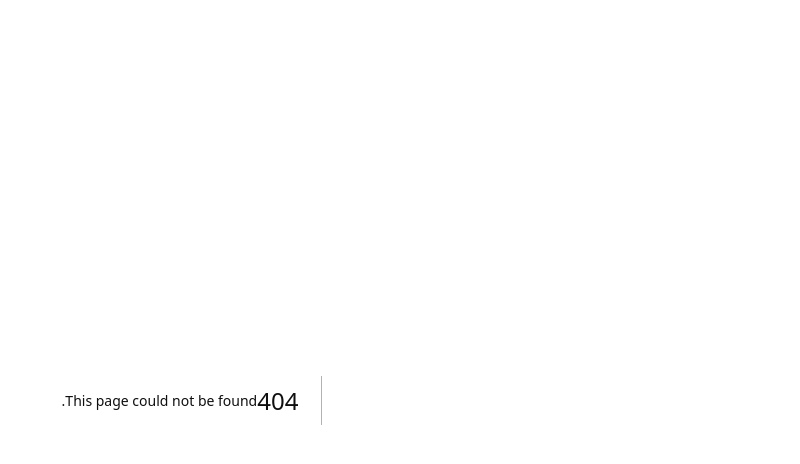
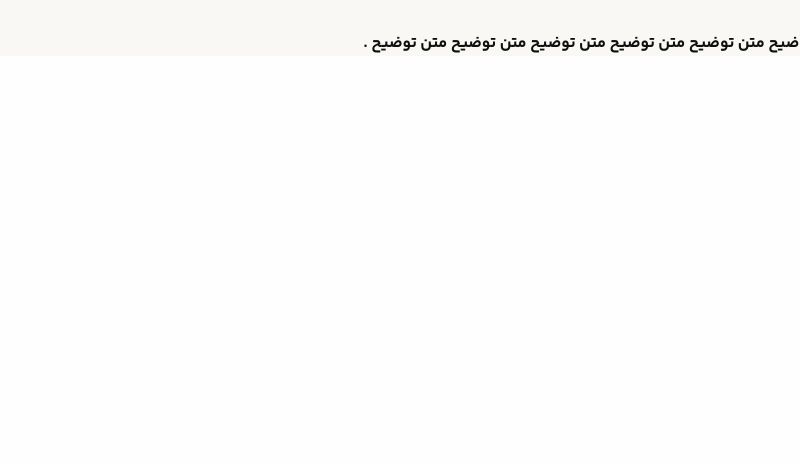
Before and after one commit to zahrabakhshandeh/Healthcare-Monitoring-Diet, a Next.js app: page /userPanel in a window 1280 px wide. Before the commit this address had no page. Shown: the top 464 px of the page, without its empty margins (480-1280 px from the left). Built offline with nearby package versions, Linux system fonts and the light colour scheme.

Commit message:
Add styles and grid for userPanel Page. Add tailwind classes to component QuicklinkBox. Add Fonts to this Branch Too. Add Grid to Page userPanel.

```diff
--- a/src/app/globals.css
+++ b/src/app/globals.css
@@ -16,6 +16,7 @@
   --hr-gray: #F1F1F1;
   --link-blue: #4648BC;
   --green-btn: rgb(3, 128, 98);
+  --box-gray: #F9F8F4;
 }
 
 @media (prefers-color-scheme: dark) {
--- /dev/null
+++ b/src/app/userPanel/page.tsx
@@ -0,0 +1,24 @@
+import QuickLinkBox from "@/components/userPanelComponents/QuickLinkBox";
+
+const userPanel = () => {
+    return(
+        <main className="mx-5">
+            <div className="grid grid-col-5 gap-4">
+                <QuickLinkBox subject="تیتر" bodyText="متن توضیح متن توضیح متن توضیح متن توضیح متن توضیح متن توضیح ."/>
+                <div>
+                    2
+                </div>
+                <div>
+                    3
+                </div>
+                <div>
+                    4
+                </div>
+                <div>
+                    5
+                </div>
+            </div>
+        </main>
+    )
+}
+export default userPanel;
--- a/src/components/QuickLinkBox/index.tsx
+++ /dev/null
@@ -1,11 +0,0 @@
-import QuickLinkBoxTypes from "@/types/index"
-const QuickLinkBox = ({subject, bodyText, badgeLogo, badgeColor}:QuickLinkBoxTypes) => {
-    return(
-        <div>
-            <h1>{subject}</h1>
-            <p>{bodyText}</p>
-            <div>{badgeLogo}</div>
-        </div>
-    )
-};
-export default QuickLinkBox;
--- /dev/null
+++ b/src/components/userPanelComponents/QuickLinkBox/index.tsx
@@ -0,0 +1,14 @@
+import QuickLinkBoxTypes from "@/types/index";
+
+const QuickLinkBox = ({subject, bodyText, badgeLogo, badgeColor}:QuickLinkBoxTypes) => {
+    return(
+        <div className="flex justify-center flex-col bg-[var(--box-gray)] w-52z  rounded-2xl">
+            <div className="flex flex-col gap-1">
+                <h1 className="text-xl font-bold">{subject}</h1>
+                <p className="text-base">{bodyText}</p>
+            </div>
+            <div>{badgeLogo}</div>
+        </div>
+    )
+};
+export default QuickLinkBox;
--- a/src/types/index.ts
+++ b/src/types/index.ts
@@ -1,8 +1,8 @@
 import {FunctionComponent,} from "react";
 
 export default interface QuickLinkBoxTypes {
-    subject: string,
+    subject:string,
     bodyText:string,
-    badgeLogo:FunctionComponent|any,
-    badgeColor: String,
+    badgeLogo?:FunctionComponent|any,
+    badgeColor?: String,
 }
```
Also changed, not shown: public/Fonts/YekanBakh-Bold.ttf (added), public/Fonts/YekanBakh-Regular.ttf (added).
